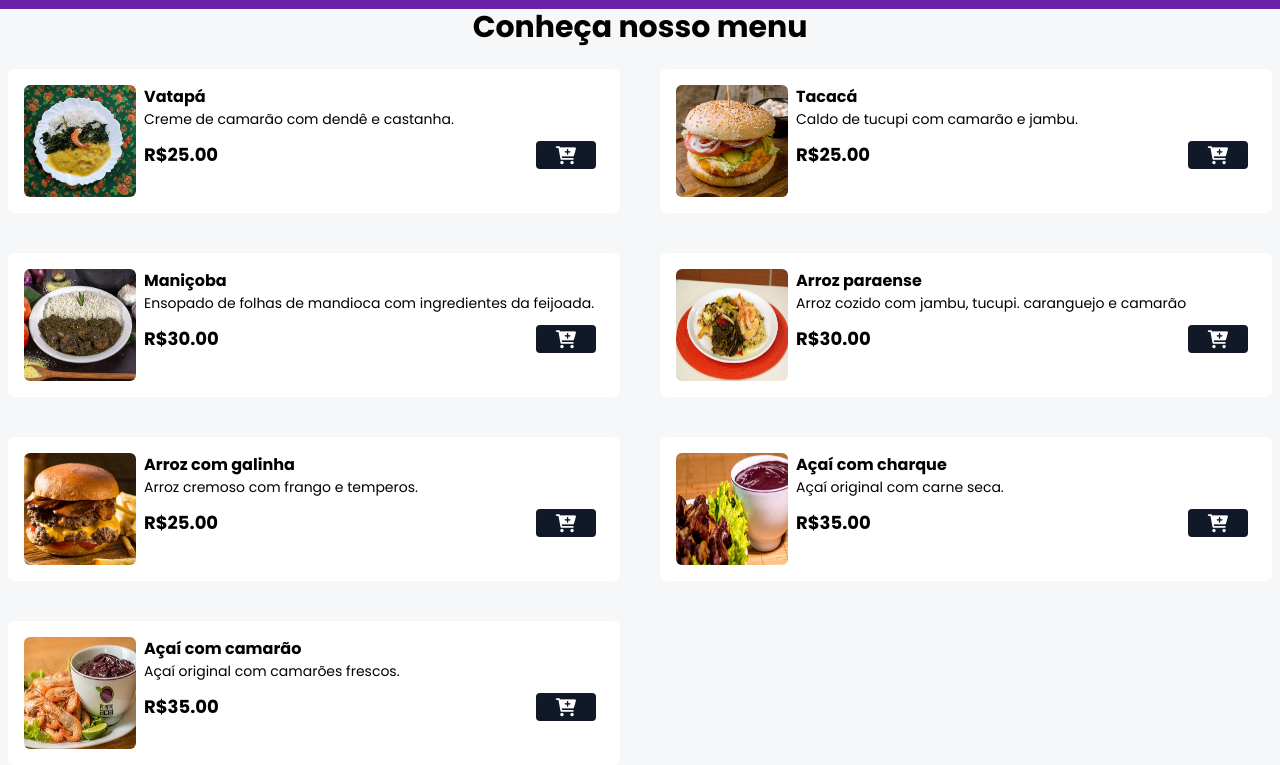
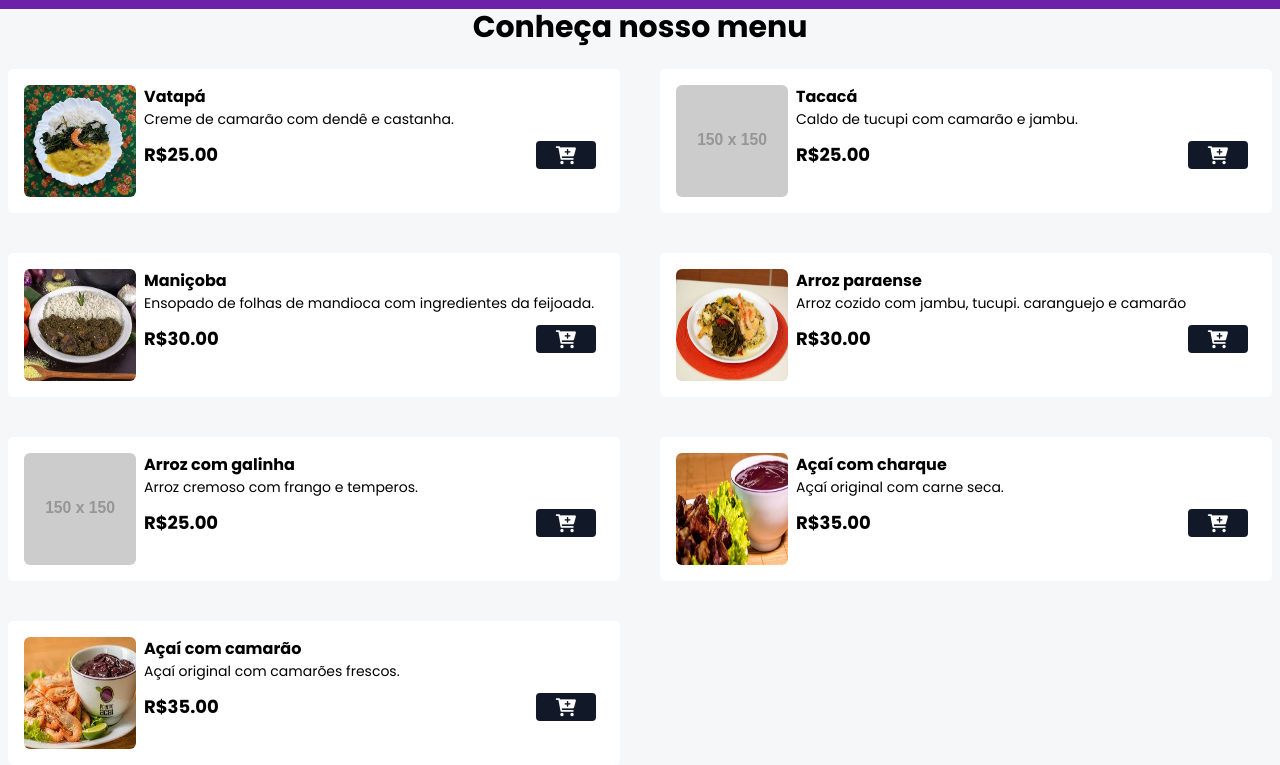
Before and after one commit to Pedroguedez/menu-digital, a website: page index.html in a window 1280 px wide. Shown: the part 791-1556 px from the top of the page. Drawn offline with nearby package versions, Linux system fonts and the light colour scheme; placeholder pictures from the web are drawn by us.

Commit message:
no image

```diff
--- a/index.html
+++ b/index.html
@@ -123,7 +123,7 @@
                 </div>
             </div>
             <div class="flex gap-2 bg-white p-4 rounded-md hover:shadow-lg transition duration-300">
-                <img src="./assets/hamb-4.png" alt="Prato2"
+                <img src="https://via.placeholder.com/150" alt="Prato2"
                     class="w-28 h-28 rounded-md hover:scale-110 hover:-rotate-2 duration-300" />
                 <div class="w-full ">
                     <p class="font-bold">Tacacá</p>
@@ -166,7 +166,7 @@
                 </div>
             </div>
             <div class="flex gap-2 bg-white p-4 rounded-md hover:shadow-lg transition duration-300">
-                <img src="./assets/hamb-2.png" alt="Prato2"
+                <img src="https://via.placeholder.com/150" alt="Prato2"
                     class="w-28 h-28 rounded-md hover:scale-110 hover:-rotate-2 duration-300" />
                 <div class="w-full ">
                     <p class="font-bold">Arroz com galinha</p>
```
